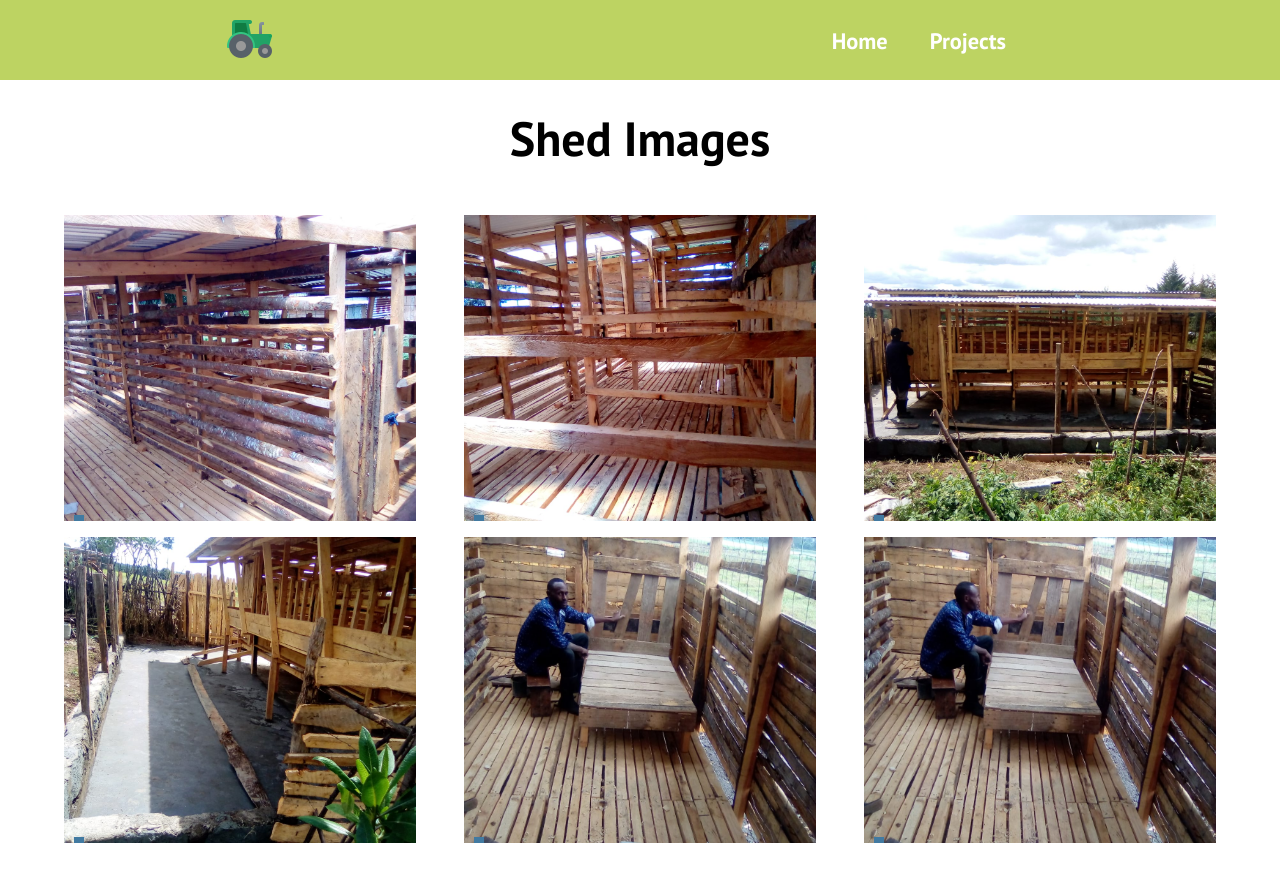
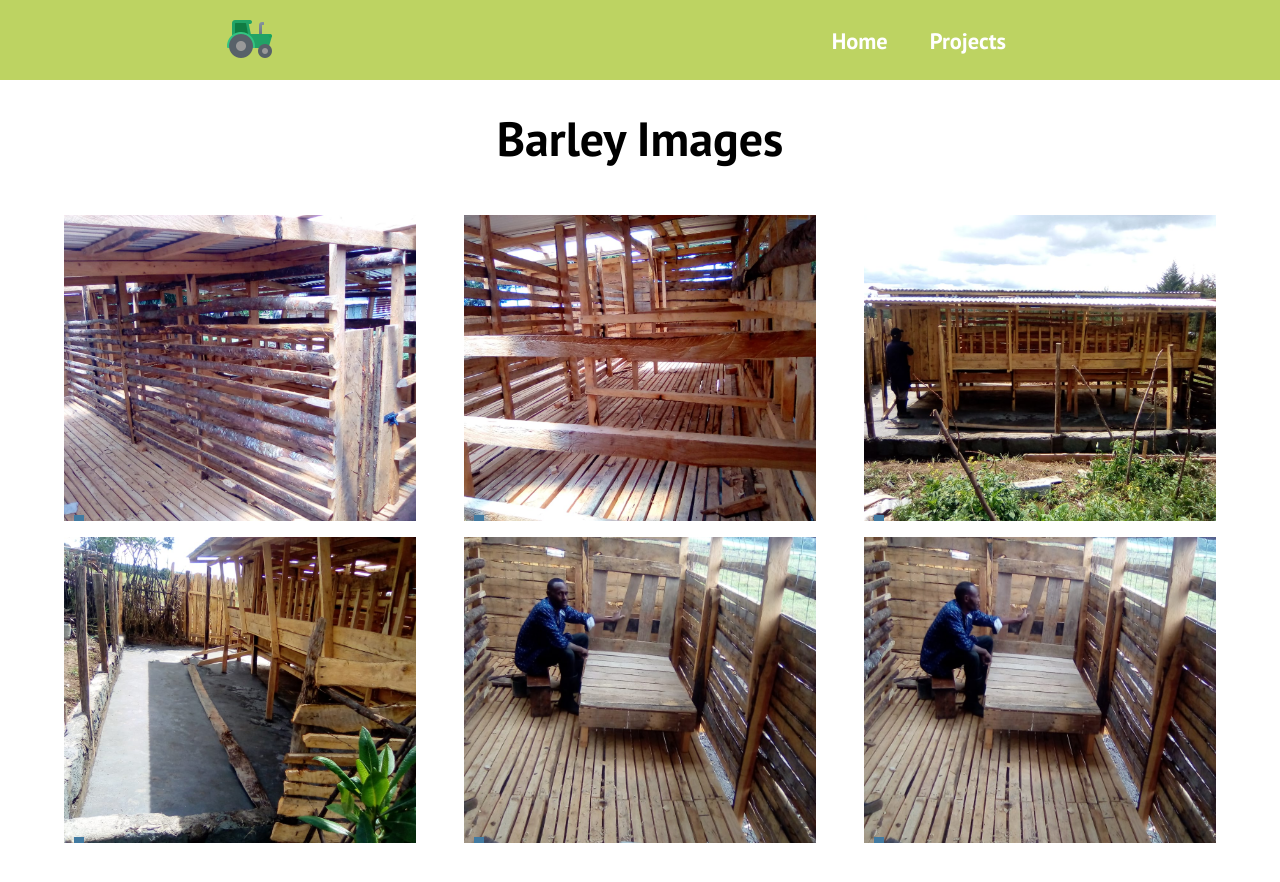
Before and after one commit to gichero/peponi-pastures, a React (Create React App) app: page /barley in a window 1280 px wide. Shown: the top 882 px of the page. Built offline with nearby package versions, Linux system fonts and the light colour scheme.

Commit message:
small changes

```diff
--- a/src/components/Cards/ImageCards/BarleyImageCards.js
+++ b/src/components/Cards/ImageCards/BarleyImageCards.js
@@ -13,7 +13,7 @@ import shed06 from "../../../images/Shed/shed06.jpg";
 const BarleyImageCards = () => {
 	return (
 		<div className="cards">
-			<h1 className="cards__headline">Shed Images</h1>
+			<h1 className="cards__headline">Barley Images</h1>
 			<div className="cards__container">
 				<div className="cards__wrapper">
 					<ul className="cards__items">
--- a/src/components/Cards/ImageCards/CornImageCards.js
+++ b/src/components/Cards/ImageCards/CornImageCards.js
@@ -13,7 +13,7 @@ import shed06 from "../../../images/Shed/shed06.jpg";
 const CornImageCards = () => {
 	return (
 		<div className="cards">
-			<h1 className="cards__headline">Shed Images</h1>
+			<h1 className="cards__headline">Corn Images</h1>
 			<div className="cards__container">
 				<div className="cards__wrapper">
 					<ul className="cards__items">
--- a/src/components/Cards/ImageCards/TractorImageCards.js
+++ b/src/components/Cards/ImageCards/TractorImageCards.js
@@ -13,7 +13,7 @@ import shed06 from "../../../images/Shed/shed06.jpg";
 const TractorImageCards = () => {
 	return (
 		<div className="cards">
-			<h1 className="cards__headline">Shed Images</h1>
+			<h1 className="cards__headline">Tractor Images</h1>
 			<div className="cards__container">
 				<div className="cards__wrapper">
 					<ul className="cards__items">
--- a/src/components/Cards/ImageCards/WaterImageCards.js
+++ b/src/components/Cards/ImageCards/WaterImageCards.js
@@ -13,7 +13,7 @@ import shed06 from "../../../images/Shed/shed06.jpg";
 const WaterImageCards = () => {
 	return (
 		<div className="cards">
-			<h1 className="cards__headline">Shed Images</h1>
+			<h1 className="cards__headline">Water Images</h1>
 			<div className="cards__container">
 				<div className="cards__wrapper">
 					<ul className="cards__items">
```
Also changed, not shown: 1 other file (tests, documents, lock files or other folders).
